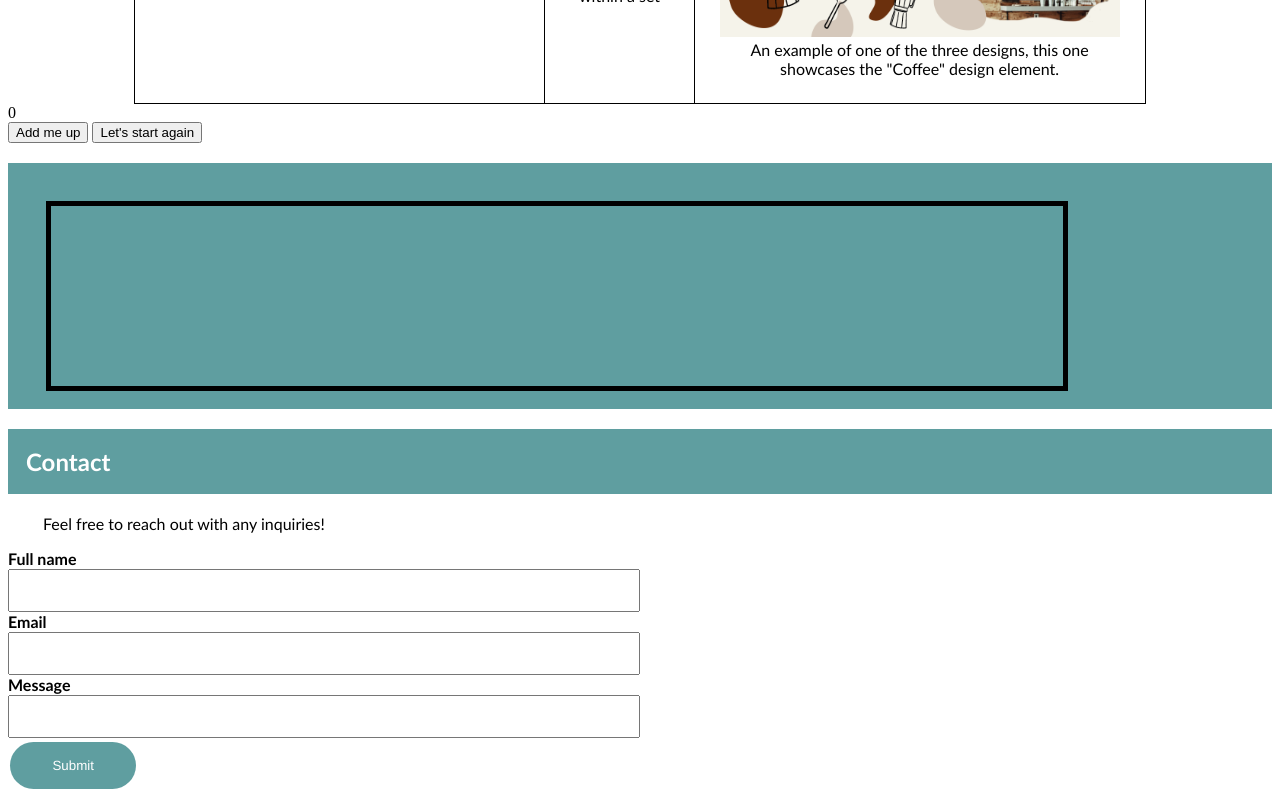
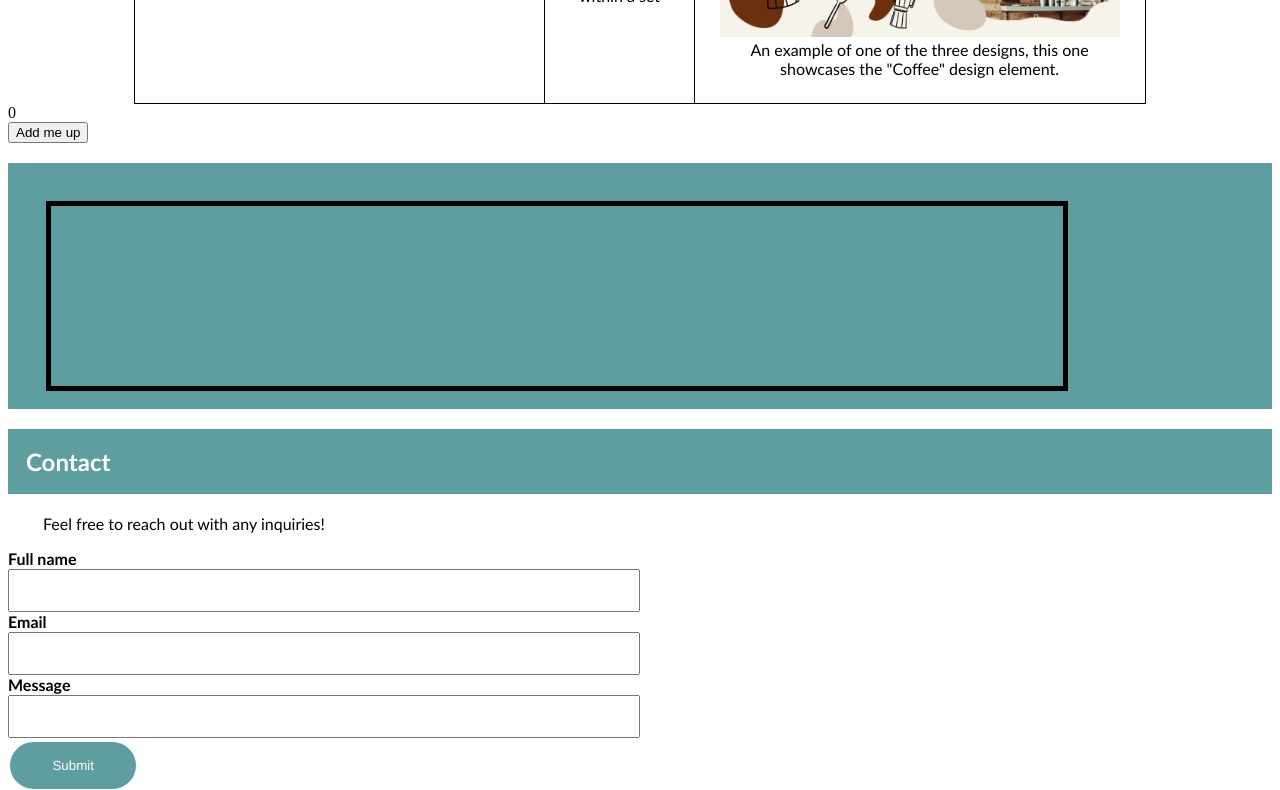
Before and after one commit to Mariantix/Mariantix.github.io, a plain HTML site: page index.html in a window 1280 px wide. Shown: the part 1280-2070 px from the top of the page. Drawn offline with Linux system fonts and the light colour scheme.

Commit message:
update index.HTML

```diff
--- a/index.html
+++ b/index.html
@@ -57,7 +57,6 @@
                 <div class="frame">
                     <div id="counter">0</div>
                     <button id="increment" onclick="adding()">Add me up</button>
-                    <button id="reset"> Let's start again </button>
                 </div>
             </body>
 
```
